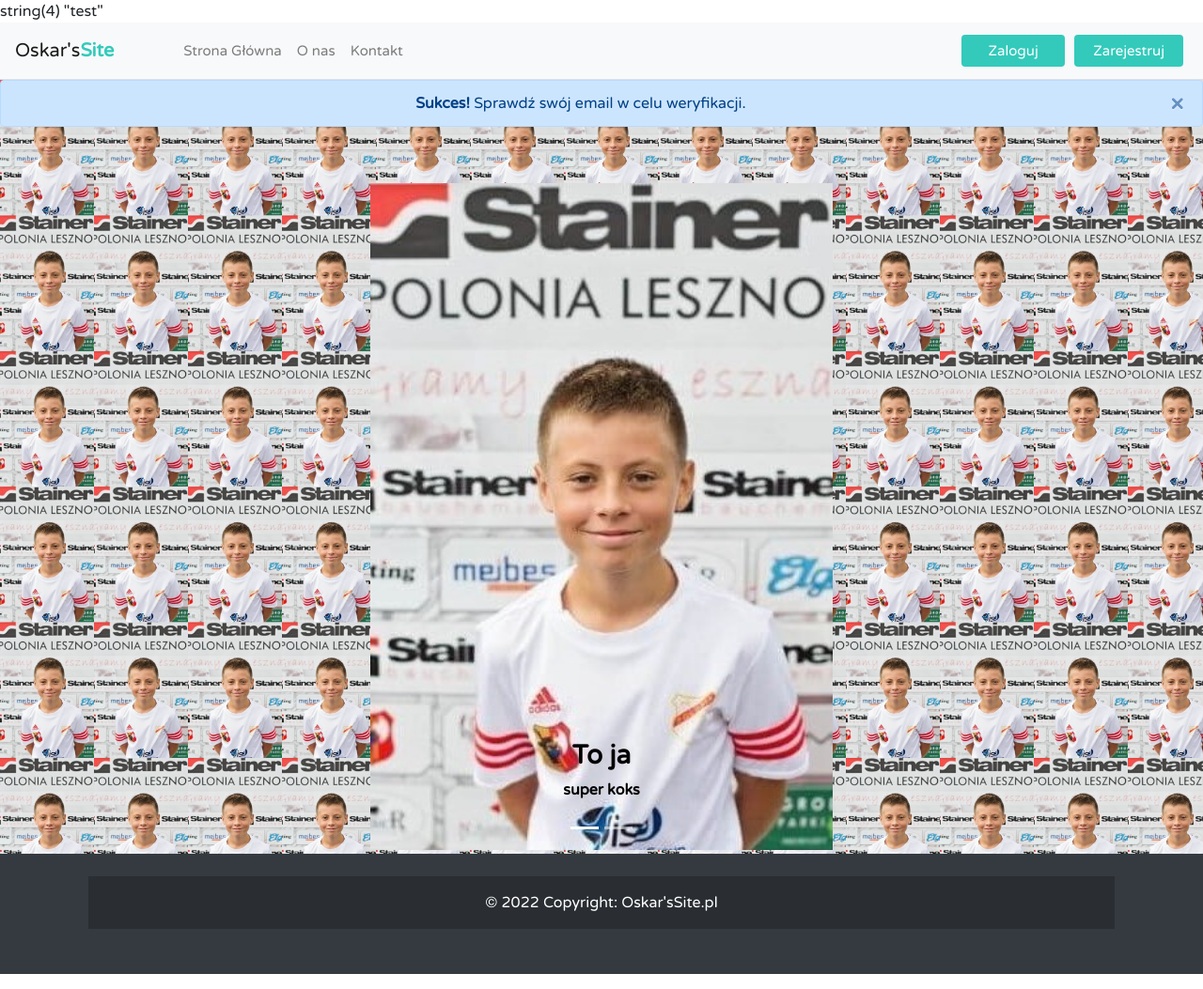
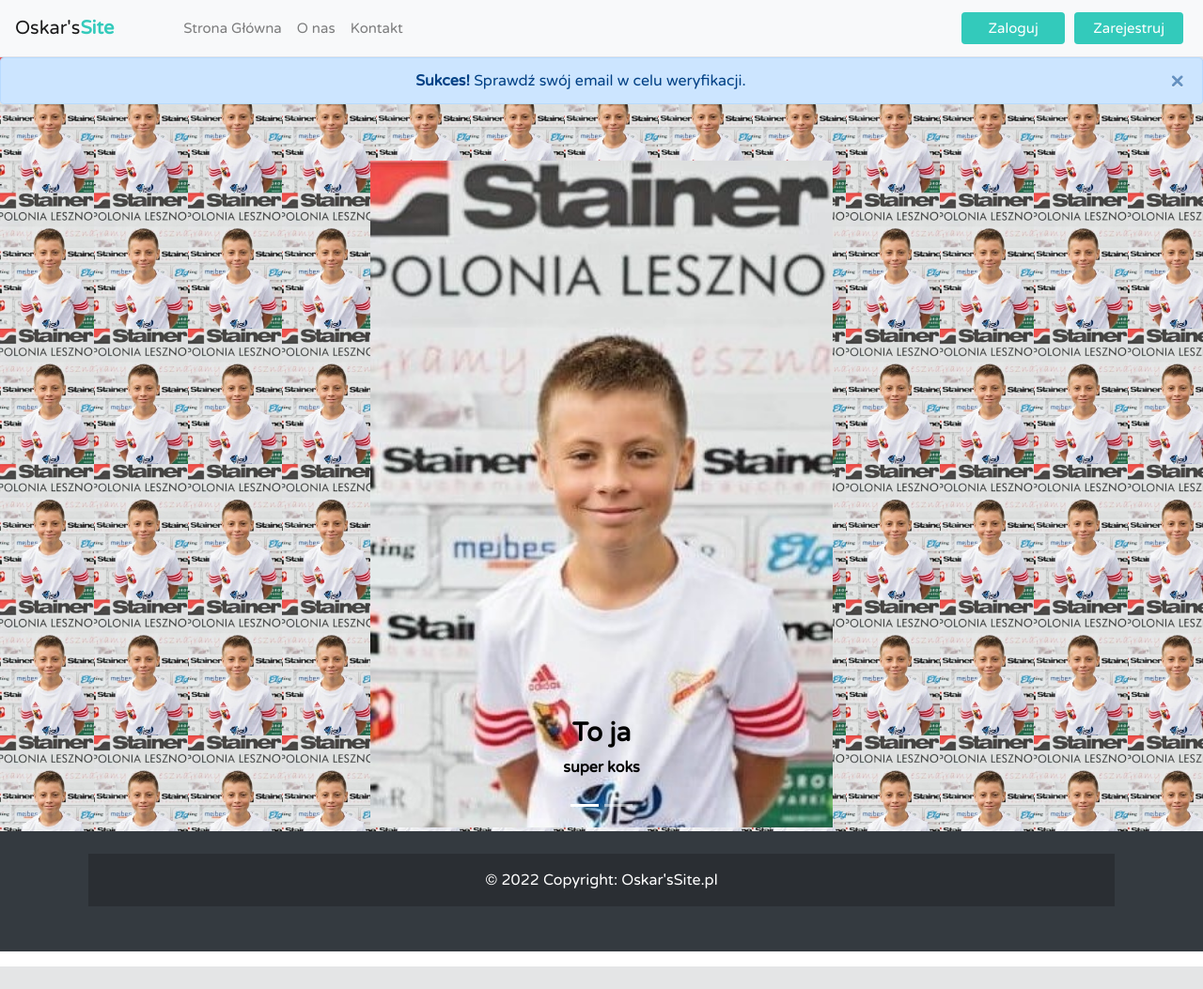
Before and after one commit to Kesaip/strona, a PHP site: page /php.php?dodano=1 in a window 1280 px wide. Shown: the whole page at 94% size. After the commit the page ends 1029 px from the top, so only its background shows below. Run offline with PHP 8.4, Linux system fonts and the light colour scheme; data that the repository does not hold is empty.

Commit message:
usuniecie testowych zmian

```diff
--- a/php.php
+++ b/php.php
@@ -1,7 +1,7 @@
 <?php
 
   session_start();
-    var_dump('test');
+
   $conn = new mysqli ("127.0.0.1", "oskar", "zaq1@WSX", "domex");
 
   if ($conn->connect_error) {
```
